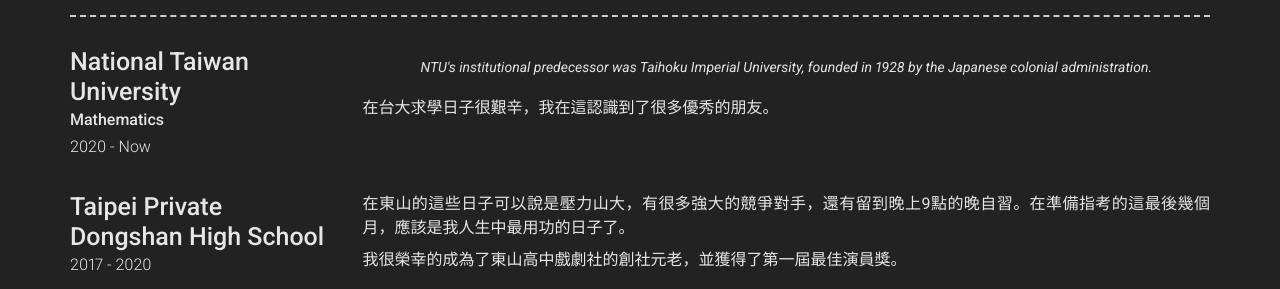
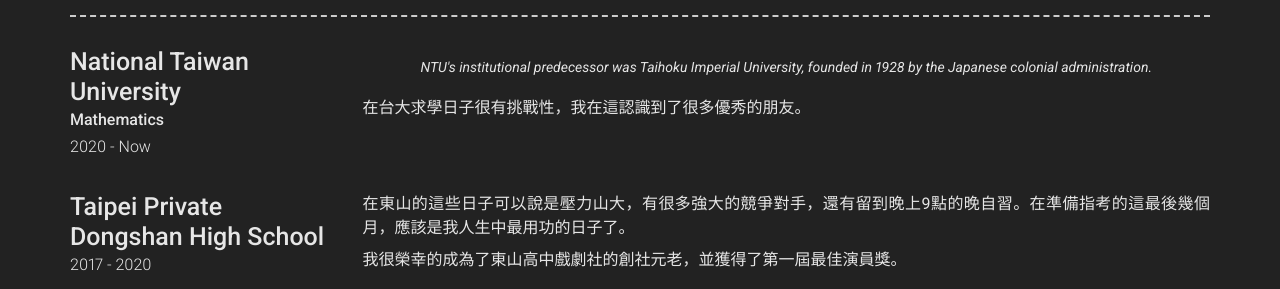
Before and after one commit to max90156/test-website, a Jekyll site: the page built from index.md, in a window 1280 px wide and 900 px high, scrolled down 448 px. Shown: the part 162-451 px from the top of the window. Built offline with Jekyll 4.4.1, drawn with Linux system fonts in a browser that asks for light colours; nearby versions of some CDN libraries.

Commit message:
Update _config.yml

```diff
--- a/_config.yml
+++ b/_config.yml
@@ -67,7 +67,7 @@ content:
         quote: >
           NTU's institutional predecessor was Taihoku Imperial University, founded in 1928 by the Japanese colonial administration.
         description: | # this will include new lines to allow paragraphs
-          在台大求學日子很艱辛，我在這認識到了很多優秀的朋友。
+          在台大求學日子很有挑戰性，我在這認識到了很多優秀的朋友。
       - layout: top-left
         title: Taipei Private Dongshan High School
         caption: 2017 - 2020
```
